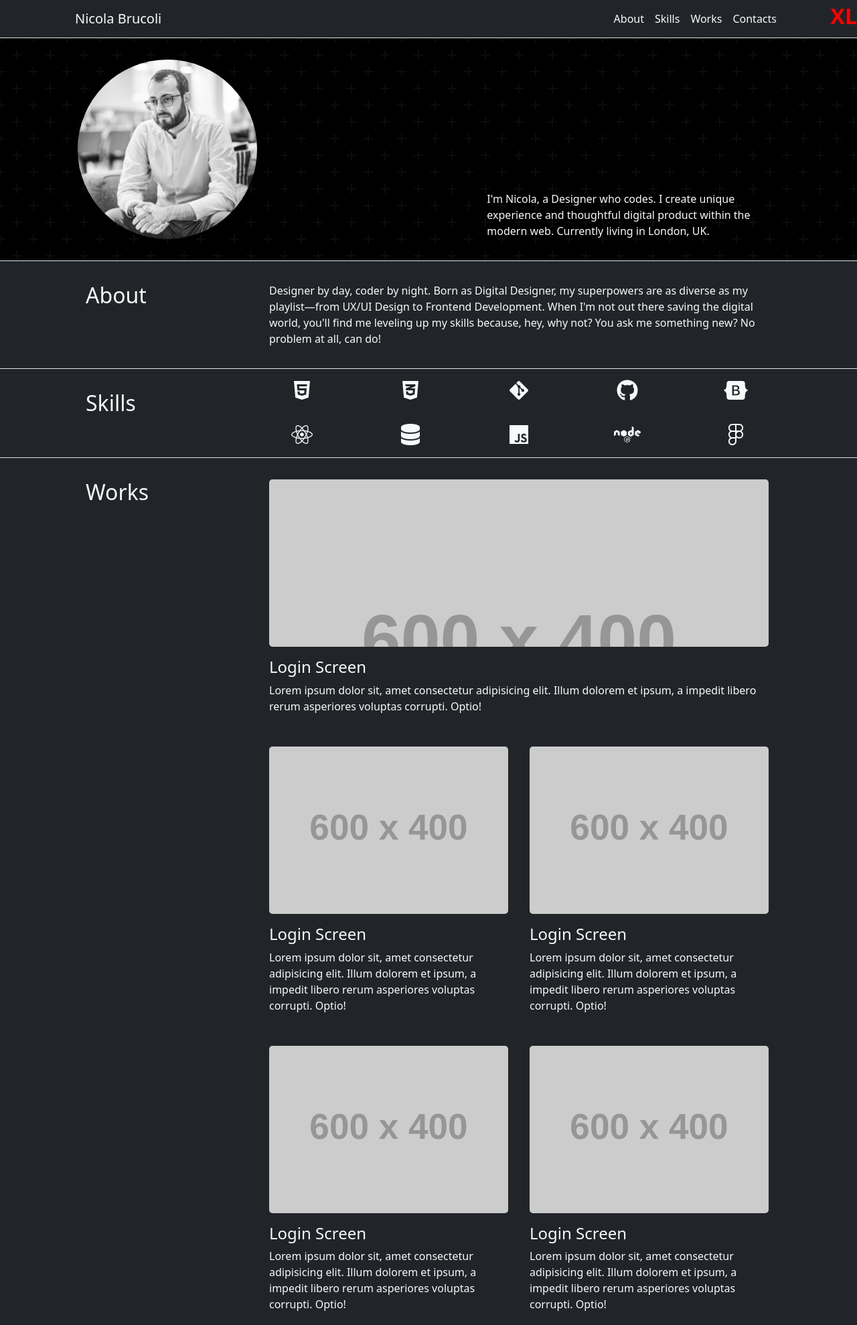
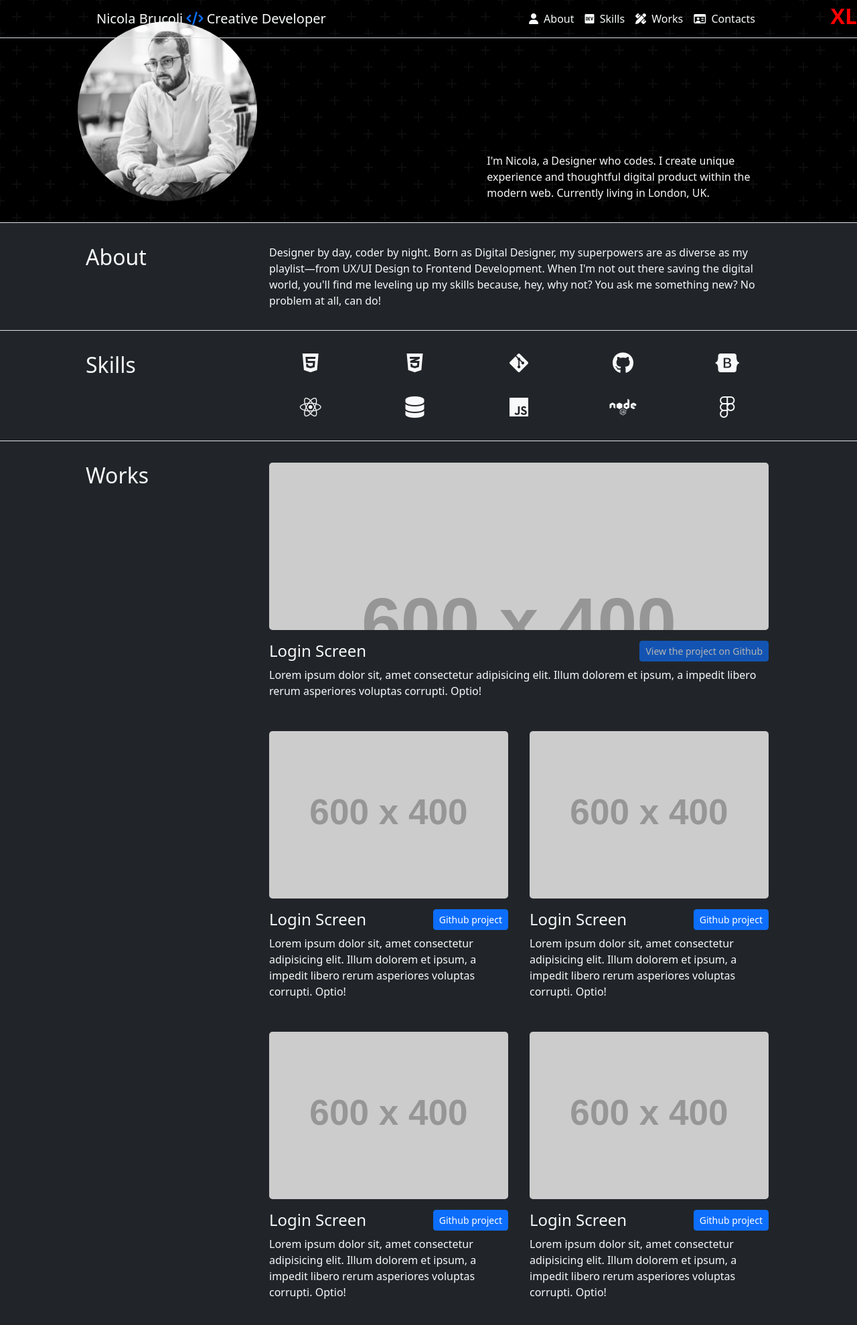
Before and after one commit to sonictrain/Bootstrap-Porfolio, a plain HTML site: page index.html in a window 1280 px wide. Shown: the top 1979 px of the page at 67% size. Drawn offline with nearby package versions, Linux system fonts and the light colour scheme; placeholder pictures from the web are drawn by us.

Commit message:
improved navbar layout, increased main-project picture, added buttons to each project

```diff
--- a/index.html
+++ b/index.html
@@ -20,27 +20,29 @@
 <body class="bg-dark text-light">
 
     <!-- nav bs component -->
-    <nav class="navbar navbar-expand-lg border-bottom">
+    <nav class="navbar navbar-expand-lg fixed-top border-bottom">
 
         <div class="container-fluid max-width">
 
             <!-- bs left item -->
-            <a class="navbar-brand text-light" href="#">Nicola Brucoli</a>
+            <div class="px-3">
+                <a class="navbar-brand px-3 text-light" href="#">Nicola Brucoli <i class="fa-solid fa-code text-primary"></i> Creative Developer</a>
+            </div>
 
             <!-- bs hamburger button for smartphone view -->
             <button class="navbar-toggler" type="button" data-bs-toggle="collapse" data-bs-target="#navbarNavAltMarkup"
                 aria-controls="navbarNavAltMarkup" aria-expanded="false" aria-label="Toggle navigation">
-                <span class="navbar-toggler-icon"></span>
+                <span class="navbar-toggler-icon navbar-dark"></span>
             </button>
 
-            <!-- dropdown menu container for smartphone view -->
-            <div class="collapse navbar-collapse" id="navbarNavAltMarkup">
+            <!-- menu container -->
+            <div class="collapse navbar-collapse px-3" id="navbarNavAltMarkup">
 
-                <div class="navbar-nav ms-auto">
-                    <a class="nav-link text-light active" aria-current="page" href="#">About</a>
-                    <a class="nav-link text-light" href="#">Skills</a>
-                    <a class="nav-link text-light" href="#">Works</a>
-                    <a class="nav-link text-light" href="#">Contacts</a>
+                <div class="navbar-nav ms-auto px-3">
+                    <a class="nav-link text-light active" aria-current="page" href="#"><i class="fa-solid fa-user">&nbsp;</i>&nbsp;About</a>
+                    <a class="nav-link text-light" href="#"><i class="fa-brands fa-dev">&nbsp;</i>&nbsp;Skills</a>
+                    <a class="nav-link text-light" href="#"><i class="fa-solid fa-pen-ruler">&nbsp;</i>&nbsp;Works</a>
+                    <a class="nav-link text-light" href="#"><i class="fa-regular fa-id-card">&nbsp;</i>&nbsp;Contacts</a>
                 </div>
 
             </div>
@@ -86,7 +88,7 @@
                 <h2 class="p-3">Skills</h2>
             </div>
             <div class="container col col-md-9">
-                <div class="row row-cols-5 row-cols-md-5">
+                <div class="row row-cols-5 row-cols-md-5 p-3">
                     <div class="col text-center py-3">
                         <i class="fa-brands fa-html5 fa-2x"></i>
                     </div>
@@ -139,9 +141,12 @@
 
                     <div class="col d-flex align-items-stretch p-3 w-auto">
                         <div class="card text-light bg-transparent">
-                            <img class="card-img" src="https://placehold.co/600x400" alt="">
+                            <img id="main-project" class="card-img" src="https://placehold.co/600x400" alt="">
                             <div class="card-body px-0">
-                                <h3 class="card-title fs-4">Login Screen</h3>
+                                <div class="container p-0 d-flex justify-content-between align-items-center gap-2 pb-2">
+                                    <h3 class="card-title m-0 fs-4">Login Screen</h3>
+                                    <a class="btn btn-primary btn-sm disabled" href="#" role="button">View the project on Github</a>
+                                </div>
                                 <div class="card-text">Lorem ipsum dolor sit, amet consectetur adipisicing elit.
                                     Illum dolorem et ipsum, a impedit libero rerum asperiores voluptas corrupti.
                                     Optio!</div>
@@ -152,7 +157,10 @@
                         <div class="card text-light bg-transparent">
                             <img class="card-img" src="https://placehold.co/600x400" alt="">
                             <div class="card-body px-0">
-                                <h3 class="card-title fs-4">Login Screen</h3>
+                                <div class="container p-0 d-flex justify-content-between align-items-center gap-2 pb-2">
+                                    <h3 class="card-title m-0 fs-4">Login Screen</h3>
+                                    <a class="btn btn-primary btn-sm" href="#" role="button">Github project</a>
+                                </div>
                                 <div class="card-text">Lorem ipsum dolor sit, amet consectetur adipisicing elit.
                                     Illum dolorem et ipsum, a impedit libero rerum asperiores voluptas corrupti.
                                     Optio!</div>
@@ -163,7 +171,10 @@
                         <div class="card text-light bg-transparent">
                             <img class="card-img" src="https://placehold.co/600x400" alt="">
                             <div class="card-body px-0">
-                                <h3 class="card-title fs-4">Login Screen</h3>
+                                <div class="container p-0 d-flex justify-content-between align-items-center gap-2 pb-2">
+                                    <h3 class="card-title m-0 fs-4">Login Screen</h3>
+                                    <a class="btn btn-primary btn-sm" href="#" role="button">Github project</a>
+                                </div>
                                 <div class="card-text">Lorem ipsum dolor sit, amet consectetur adipisicing elit.
                                     Illum dolorem et ipsum, a impedit libero rerum asperiores voluptas corrupti.
                                     Optio!</div>
@@ -174,7 +185,10 @@
                         <div class="card text-light bg-transparent">
                             <img class="card-img" src="https://placehold.co/600x400" alt="">
                             <div class="card-body px-0">
-                                <h3 class="card-title fs-4">Login Screen</h3>
+                                <div class="container p-0 d-flex justify-content-between align-items-center gap-2 pb-2">
+                                    <h3 class="card-title m-0 fs-4">Login Screen</h3>
+                                    <a class="btn btn-primary btn-sm" href="#" role="button">Github project</a>
+                                </div>
                                 <div class="card-text">Lorem ipsum dolor sit, amet consectetur adipisicing elit.
                                     Illum dolorem et ipsum, a impedit libero rerum asperiores voluptas corrupti.
                                     Optio!</div>
@@ -185,7 +199,10 @@
                         <div class="card text-light bg-transparent">
                             <img class="card-img" src="https://placehold.co/600x400" alt="">
                             <div class="card-body px-0">
-                                <h3 class="card-title fs-4">Login Screen</h3>
+                                <div class="container p-0 d-flex justify-content-between align-items-center gap-2 pb-2">
+                                    <h3 class="card-title m-0 fs-4">Login Screen</h3>
+                                    <a class="btn btn-primary btn-sm" href="#" role="button">Github project</a>
+                                </div>
                                 <div class="card-text">Lorem ipsum dolor sit, amet consectetur adipisicing elit.
                                     Illum dolorem et ipsum, a impedit libero rerum asperiores voluptas corrupti.
                                     Optio!</div>
@@ -196,7 +213,10 @@
                         <div class="card text-light bg-transparent">
                             <img class="card-img" src="https://placehold.co/600x400" alt="">
                             <div class="card-body px-0">
-                                <h3 class="card-title fs-4">Login Screen</h3>
+                                <div class="container p-0 d-flex justify-content-between align-items-center gap-2 pb-2">
+                                    <h3 class="card-title m-0 fs-4">Login Screen</h3>
+                                    <a class="btn btn-primary btn-sm" href="#" role="button">Github project</a>
+                                </div>
                                 <div class="card-text">Lorem ipsum dolor sit, amet consectetur adipisicing elit.
                                     Illum dolorem et ipsum, a impedit libero rerum asperiores voluptas corrupti.
                                     Optio!</div>
@@ -207,7 +227,10 @@
                         <div class="card text-light bg-transparent">
                             <img class="card-img" src="https://placehold.co/600x400" alt="">
                             <div class="card-body px-0">
-                                <h3 class="card-title fs-4">Login Screen</h3>
+                                <div class="container p-0 d-flex justify-content-between align-items-center gap-2 pb-2">
+                                    <h3 class="card-title m-0 fs-4">Login Screen</h3>
+                                    <a class="btn btn-primary btn-sm" href="#" role="button">Github project</a>
+                                </div>
                                 <div class="card-text">Lorem ipsum dolor sit, amet consectetur adipisicing elit.
                                     Illum dolorem et ipsum, a impedit libero rerum asperiores voluptas corrupti.
                                     Optio!</div>
@@ -228,7 +251,7 @@
             </div>
             <div class="container col col-md-9 p-3 d-flex justify-content-between align-items-center">
                 <div class="container px-3">
-                    <p class="m-0">Made with <i class="fa-solid fa-mug-hot"></i> by Nicola Brucoli</p>
+                    <p class="m-0">Made with <i class="fa-solid fa-mug-hot text-primary"></i> by Nicola Brucoli</p>
                 </div>
                 <div class="container px-3 d-flex justify-content-end gap-3">
                     <a href=""><i class="fa-solid fa-phone"></i></a>
```
